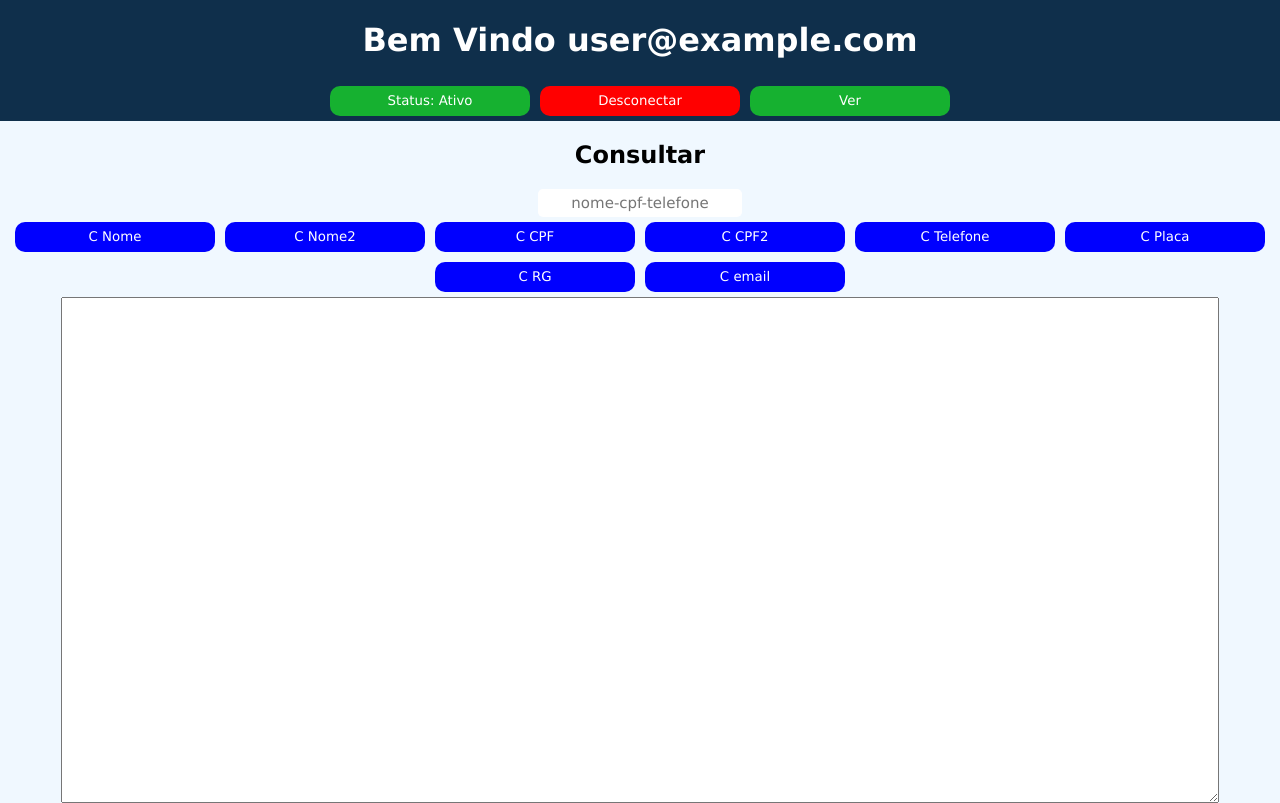
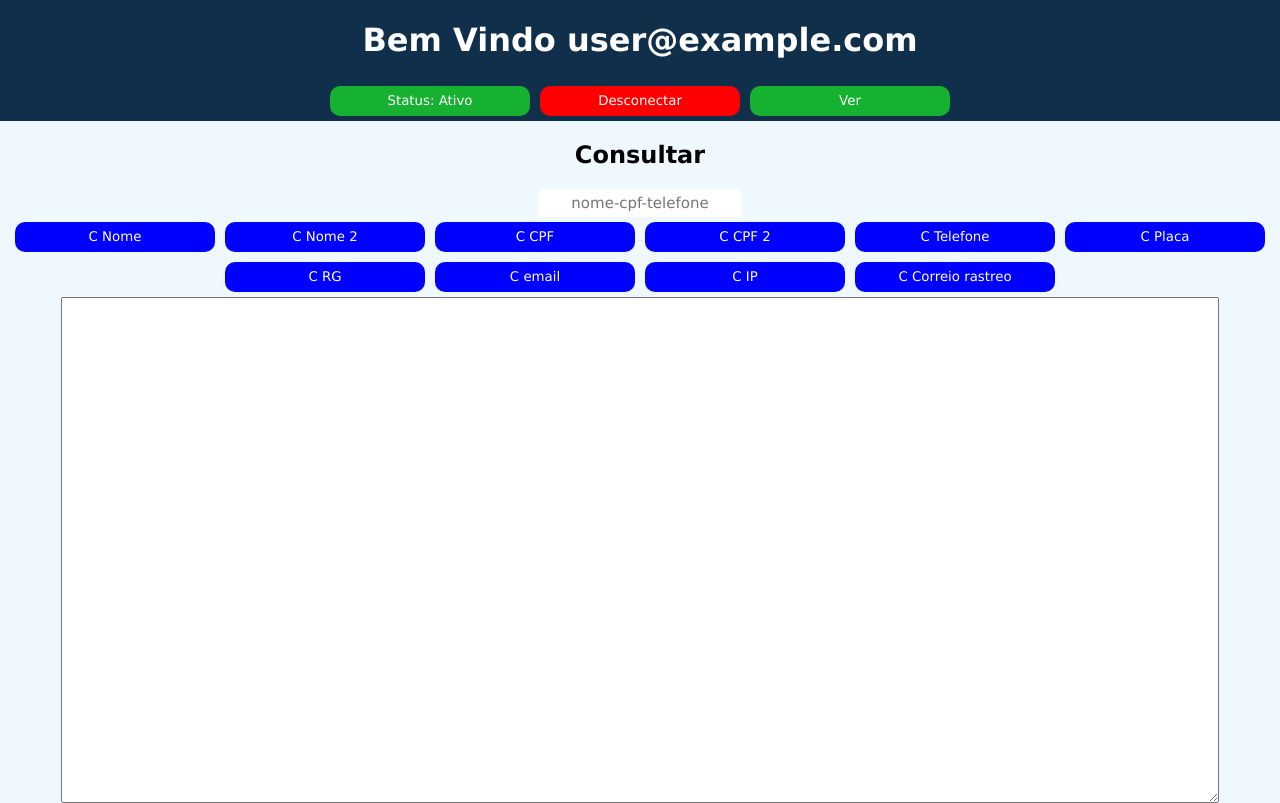
Before and after one commit to RafaMr288/app2, a React (Create React App) app: page /dashboard in a window 1280 px wide. Built offline with nearby package versions, Linux system fonts and the light colour scheme; no server answers; sample sign-in values are in the browser's storage.

Commit message:
Update dashboard.js

```diff
--- a/src/pages/dashboard.js
+++ b/src/pages/dashboard.js
@@ -19,11 +19,9 @@ const auth = getAuth(app)
 
 function Dashboard(){
 
-    const [user, setUser] = useState(null)
+    const [user, setUser] = useState()
     const [email, setEmail] = useState()
-    const [saldo, setSaldo] = useState(999999)
     const [consulta, setConsulta] = useState()
-    const [consulta2, setConsulta2] = useState([])
     const [input , setInput] = useState("")
     const navigate = useNavigate();
 
@@ -46,7 +44,6 @@ function Dashboard(){
     async function consultar_telefone(){
 
         try{
-            let txt = ``
             let api = await fetch(`https://xanax-apis.online/api/consultas/telefone?query=${input}&apitoken=painelAR`)
             .then(e=>{
                 return e.json()
@@ -56,7 +53,6 @@ function Dashboard(){
             })
             let api2 = api.resultado
             setConsulta(api2)
-            setConsulta2(String(api.resultado).split("•"))
 
         }
         catch{
@@ -68,7 +64,6 @@ function Dashboard(){
     async function consultar_cpf(){
 
         try{
-            let txt = ``
             let api = await fetch(`https://xanax-apis.online/api/consultas/cpf1?query=${input}&apitoken=painelAR`)
             .then(e=>{
                 return e.json()
@@ -78,7 +73,6 @@ function Dashboard(){
             })
             let api2 = api.resultado
             setConsulta(api2)
-            setConsulta2(String(api.resultado).split("•"))
 
         }
         catch{
@@ -90,7 +84,6 @@ function Dashboard(){
     async function consultar_cpf2(){
 
         try{
-            let txt = ``
             let api = await fetch(`https://xanax-apis.online/api/consultas/cpf2?query=${input}&apitoken=painelAR`)
             .then(e=>{
                 return e.json()
@@ -100,7 +93,6 @@ function Dashboard(){
             })
             let api2 = api.resultado
             setConsulta(api2)
-            setConsulta2(String(api.resultado).split("•"))
 
         }
         catch{
@@ -112,7 +104,6 @@ function Dashboard(){
     async function consultar_placa(){
 
         try{
-            let txt = ``
             let api = await fetch(`https://xanax-apis.online/api/consultas/placa?query=${input}&apitoken=painelAR`)
             .then(e=>{
                 return e.json()
@@ -122,7 +113,6 @@ function Dashboard(){
             })
             let api2 = api.resultado
             setConsulta(api2)
-            setConsulta2(String(api.resultado).split("•"))
 
         }
         catch{
@@ -142,10 +132,9 @@ function Dashboard(){
                 console.log(error)
             })
             setConsulta(api.resultado)
-            setConsulta2(String(api.resultado).split("•"))
         }
         catch{
-            consulta.log("error")
+
         }
 
     }
@@ -161,11 +150,9 @@ function Dashboard(){
                 console.log(error)
             })
             setConsulta(api.resultado)
-            setConsulta2(String(api.resultado).split(" "))
-            console.log(api.resultado)
         }
         catch{
-            consulta.log("error")
+
         }
 
     }
@@ -181,10 +168,9 @@ function Dashboard(){
                 console.log(error)
             })
             setConsulta(api.resultado)
-            setConsulta2(String(api.resultado).split("•"))
         }
         catch{
-            consulta.log("error")
+
         }
 
     }
@@ -200,10 +186,27 @@ function Dashboard(){
                 console.log(error)
             })
             setConsulta(api.resultado)
-            setConsulta2(String(api.resultado).split("•"))
         }
         catch{
-            consulta.log("error")
+
+        }
+
+    }
+
+    async function consultar_ip(){
+
+        try{
+            let api = await fetch(`https://xanax-apis.online/api/consultas/ip?query=${input}&apitoken=painelAR`)
+            .then(e=>{
+                return e.json()
+            })
+            .catch(error=>{
+                console.log(error)
+            })
+            setConsulta(api.resultado)
+        }
+        catch{
+
         }
 
     }
@@ -215,6 +218,30 @@ function Dashboard(){
 
     }
 
+    async function rastrearmento(){
+
+        try {
+
+            let api = await fetch(`https://api.linketrack.com/track/json?user=teste&token=1abcd00b2731640e886fb41a8a9671ad1434c599dbaa0a0de9a5aa619f29a83f&codigo=${input}`)
+            .then(e=>{
+                return e.json()
+            })
+            .catch(e=>{
+                setConsulta(e)
+            })
+            console.log(api.eventos.length)
+            let txt = ""
+            for(let i=0;i<api.eventos.length;i++){
+                txt += `Data: ${api.eventos[i].data} - Hora: ${api.eventos[i].hora} - Local: ${api.eventos[i].local} - Status: ${api.eventos[i].status} ${api.eventos[i].subStatus[1]}\n\n `
+            }
+            setConsulta(txt)
+        }
+        catch{
+
+        }
+
+    }
+
     return (
         <div className="display-dash">
             <header style={{display:"flex", flexDirection:"column", alignItems:"center", justifyContent:"center"}}>
@@ -222,7 +249,7 @@ function Dashboard(){
                 <div>
                     <button>Status: Ativo</button>
                     <button style={{background:"red"}} onClick={()=>{singout()}}>Desconectar</button>
-                    <button onClick={()=>{console.log(consulta2)}}>Ver</button>
+                    <button onClick={()=>{console.log(consulta)}}>Ver</button>
                 </div>
             </header>
             <div className="display-dash-consulta">
@@ -233,15 +260,17 @@ function Dashboard(){
                 ></input>
                 <div>
                     <button style={{backgroundColor:"blue"}} onClick={()=>{consulta_nome()}}>C Nome</button>
-                    <button style={{backgroundColor:"blue"}} onClick={()=>{consulta_nome2()}}>C Nome2</button>
+                    <button style={{backgroundColor:"blue"}} onClick={()=>{consulta_nome2()}}>C Nome 2</button>
                     <button style={{backgroundColor:"blue"}} onClick={()=>{consultar_cpf()}}>C CPF</button>
-                    <button style={{backgroundColor:"blue"}} onClick={()=>{consultar_cpf2()}}>C CPF2</button>
+                    <button style={{backgroundColor:"blue"}} onClick={()=>{consultar_cpf2()}}>C CPF 2</button>
                     <button style={{backgroundColor:"blue"}} onClick={()=>{consultar_telefone()}}>C Telefone</button>
                     <button style={{backgroundColor:"blue"}} onClick={()=>{consultar_placa()}}>C Placa</button>
                     <button style={{backgroundColor:"blue"}} onClick={()=>{consultar_rg()}}>C RG</button>
                     <button style={{backgroundColor:"blue"}} onClick={()=>{consultar_email()}}>C email</button>
+                    <button style={{backgroundColor:"blue"}} onClick={()=>{consultar_ip()}}>C IP</button>
+                    <button style={{backgroundColor:"blue"}} onClick={()=>{rastrearmento()}}>C Correio rastreo</button>
                 </div>
-                <textarea style={{width:"90%", height:500, fontSize:15, textAlign:"center"}} value={consulta2}></textarea>
+                <textarea style={{width:"90%", height:500, fontSize:15, textAlign:"center"}} onChange={()=>{}} value={consulta}></textarea>
             </div>
         </div>
     )
```
